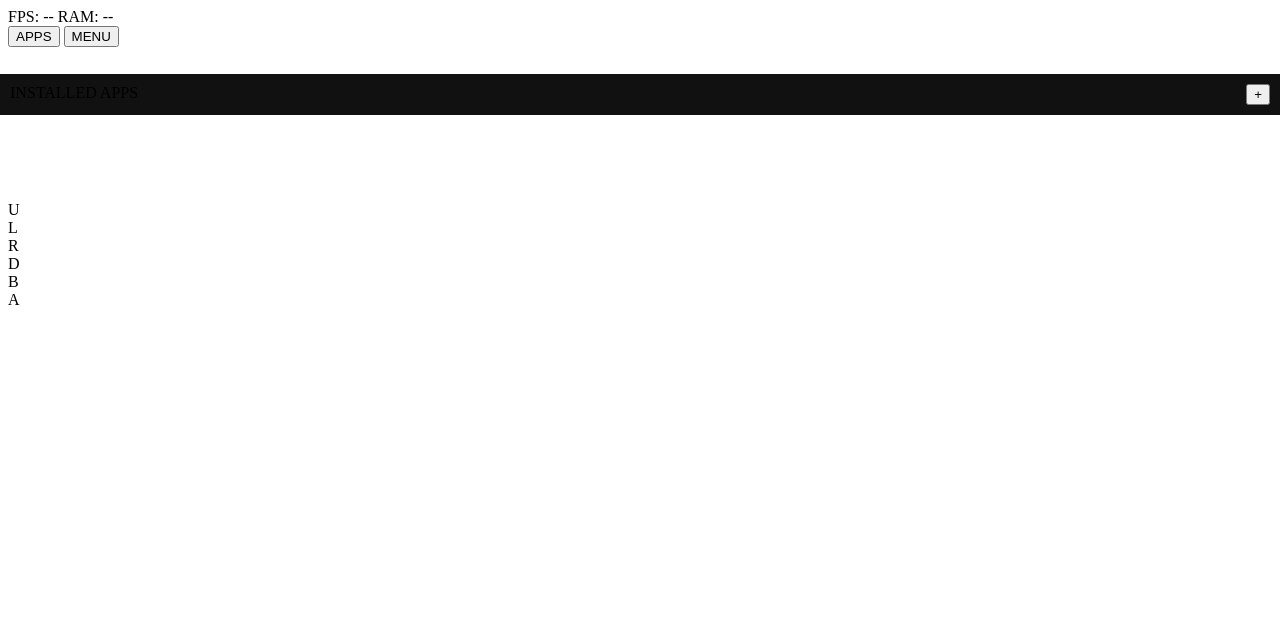
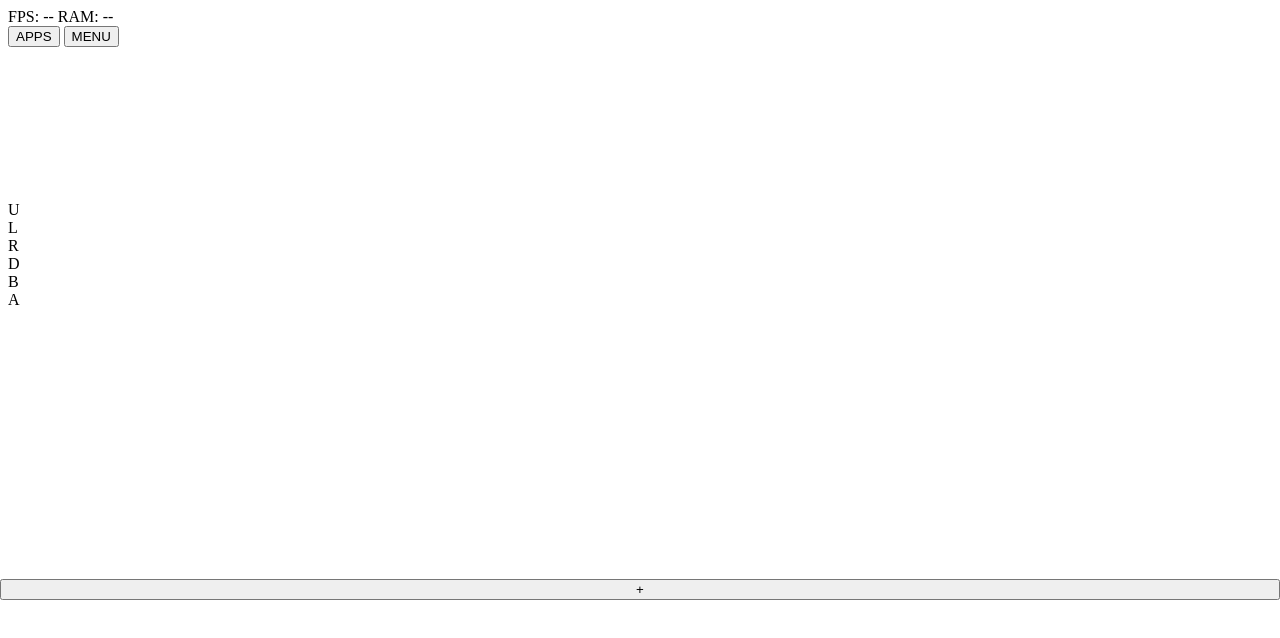
Before and after one commit to elschuyler/Vibegrid, a website built with Vite: page index.html in a window 1280 px wide. Both pictures are taken after a click on the button "APPS". Built offline with nearby package versions, Linux system fonts and the light colour scheme.

Commit message:
Update index.html

```diff
--- a/index.html
+++ b/index.html
@@ -39,12 +39,10 @@
   </main>
 
   <div id="library-view" class="hidden">
-    <div class="lib-header">
-      <span>INSTALLED APPS</span>
-      <button onclick="pickNewRomz()">+</button>
-    </div>
     <div id="lib-list">
       </div>
+    <button id="fab-add"
+    onclick="pickNewRomz()">+</button>
   </div>
 
   <div id="touch-controls">
@@ -67,4 +65,4 @@
 
   <script type="module" src="main.js"></script>
 </body>
-</html>
+  </html>
```
